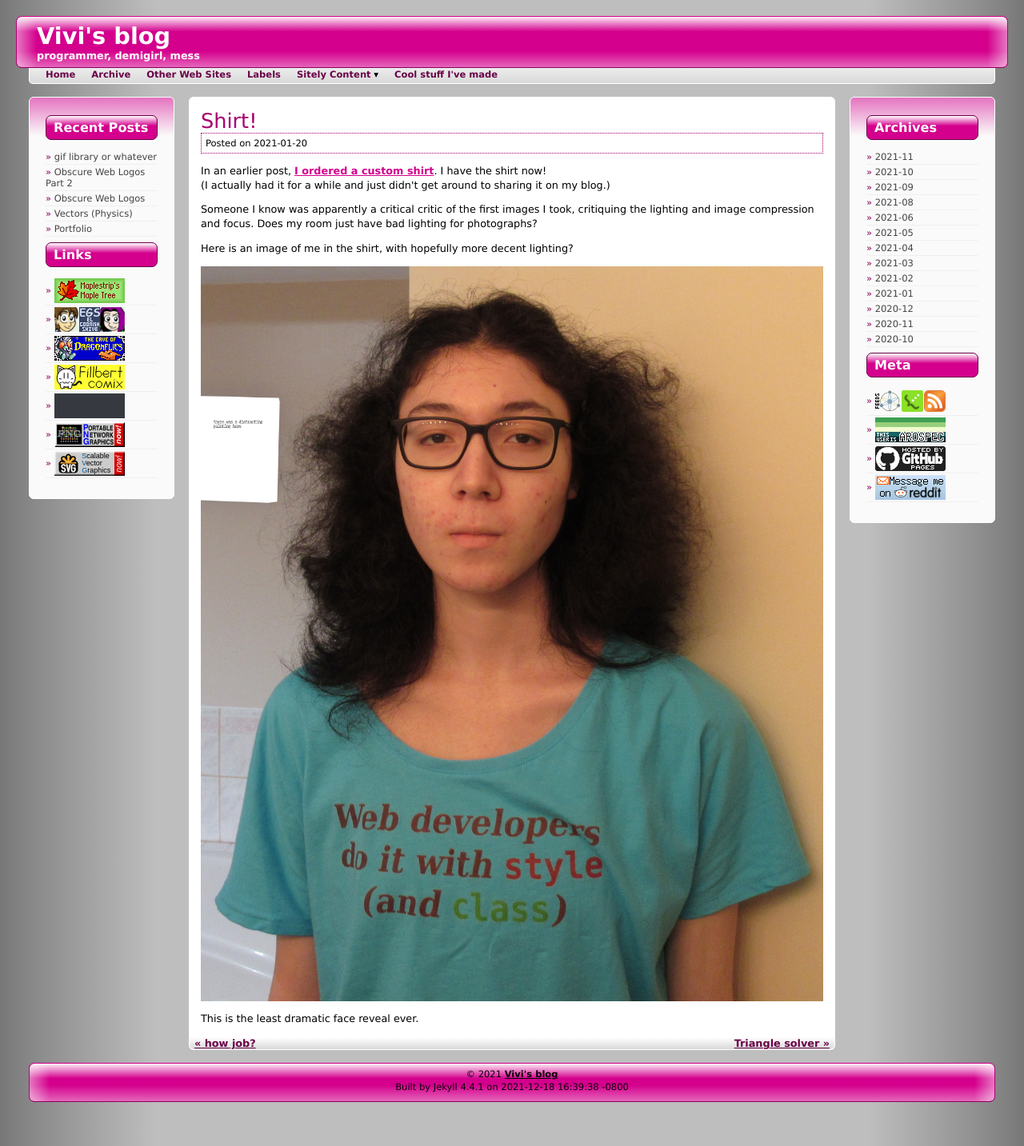
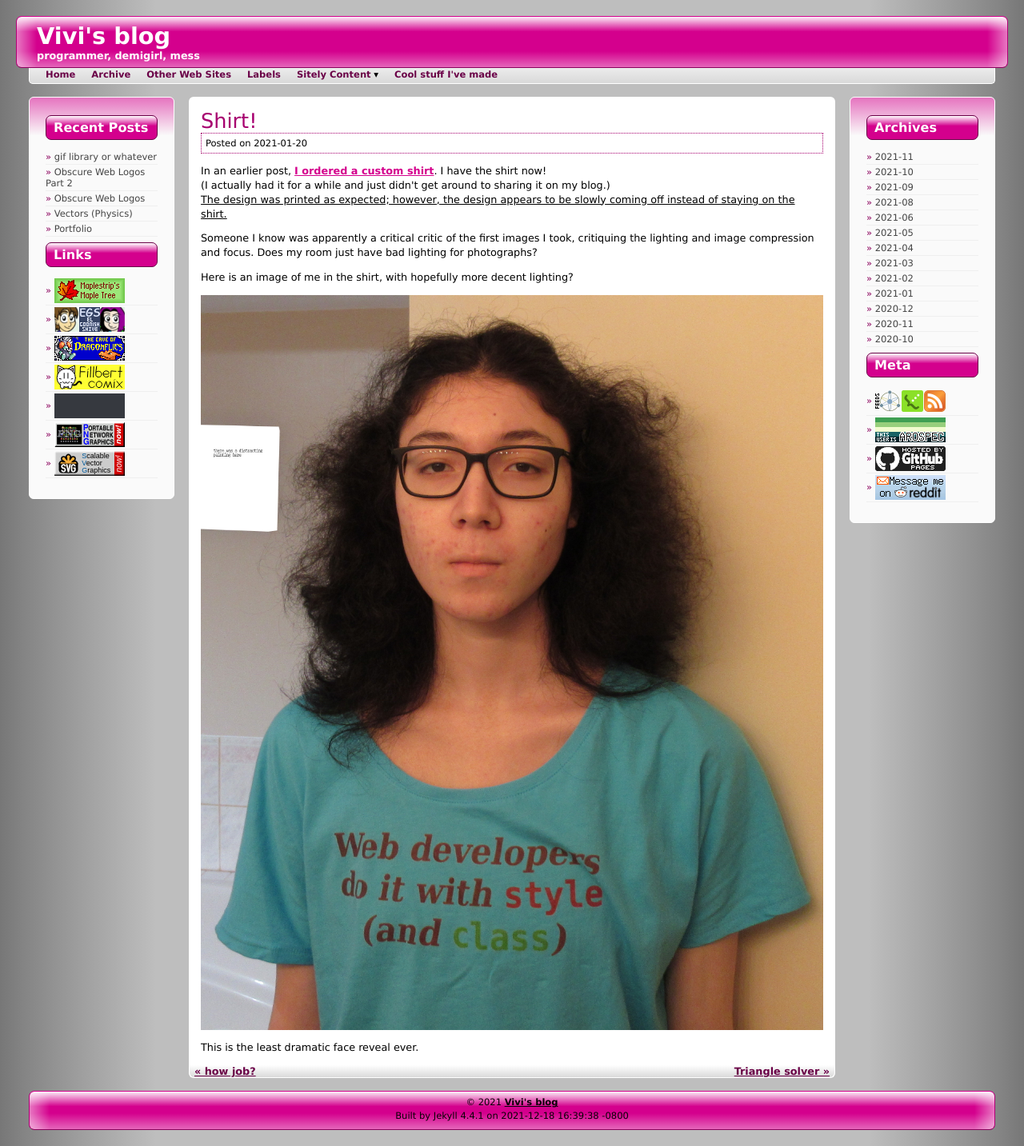
Before and after one commit to mincerafter42/mincerafter42.github.io, a Jekyll site: the page built from _posts/2021-01-20-shirt.md, in a window 1280 px wide. Shown: the whole page at 80% size. Built offline with Jekyll 4.4.1, drawn with Linux system fonts in a browser that asks for light colours.

Commit message:
Inserted info about the RedBubble shirt

```diff
--- a/_posts/2021-01-20-shirt.md
+++ b/_posts/2021-01-20-shirt.md
@@ -2,8 +2,9 @@
 title: Shirt!
 date: 2021-01-20 13:17:19 -0800
 ---
-In an earlier post, [I ordered a custom shirt]({{site.url}}2020/12/27/a-gift-and-the-subsequent-shirt). I have the shirt now!
+In an earlier post, [I ordered a custom shirt]({{site.url}}/2020/12/27/a-gift-and-the-subsequent-shirt). I have the shirt now!
 (I actually had it for a while and just didn't get around to sharing it on my blog.)
+<ins datetime="2021-12-18">The design was printed as expected; however, the design appears to be slowly coming off instead of staying on the shirt.</ins>
 
 Someone I know was apparently a critical critic of the first images I took, critiquing the lighting and image compression and focus. Does my room just have bad lighting for photographs?
 
```
Also changed, not shown: _posts/2020-12-27-a-gift-and-the-subsequent-shirt.md (+1 -0 lines).
